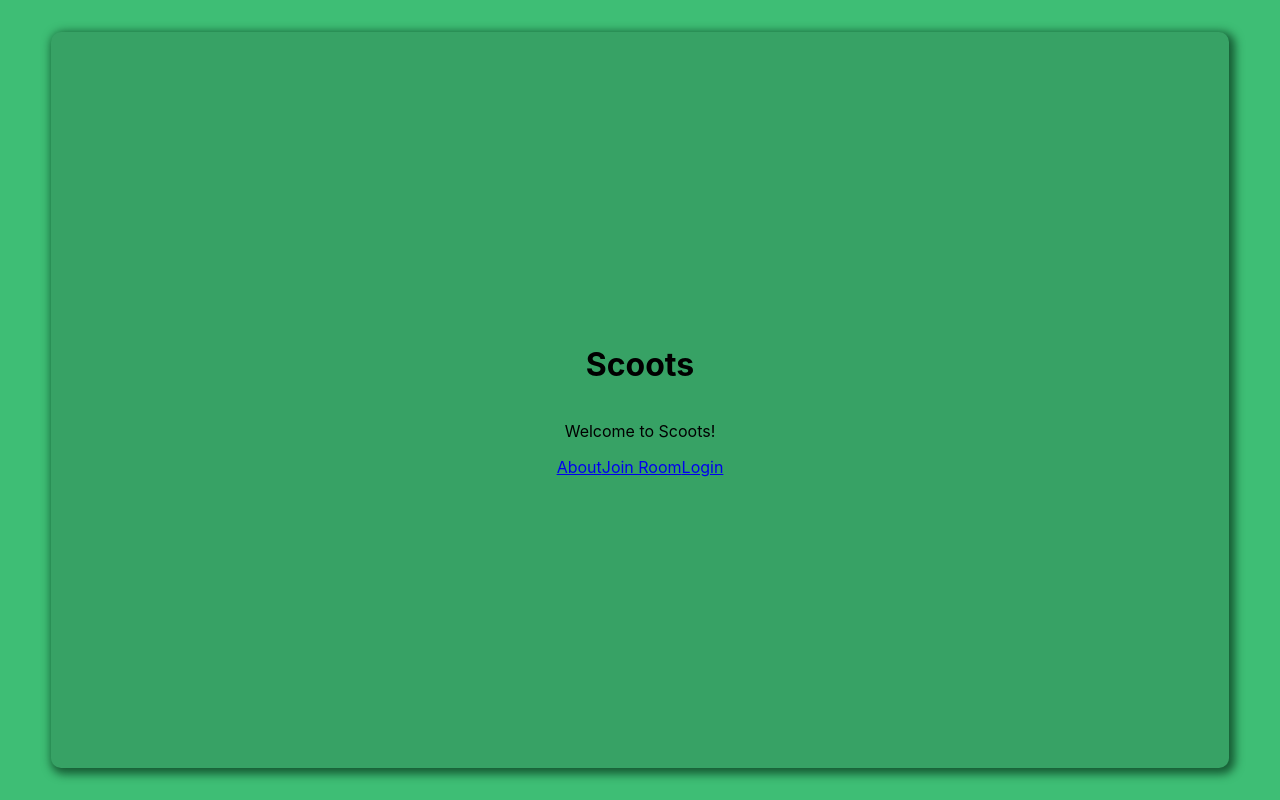
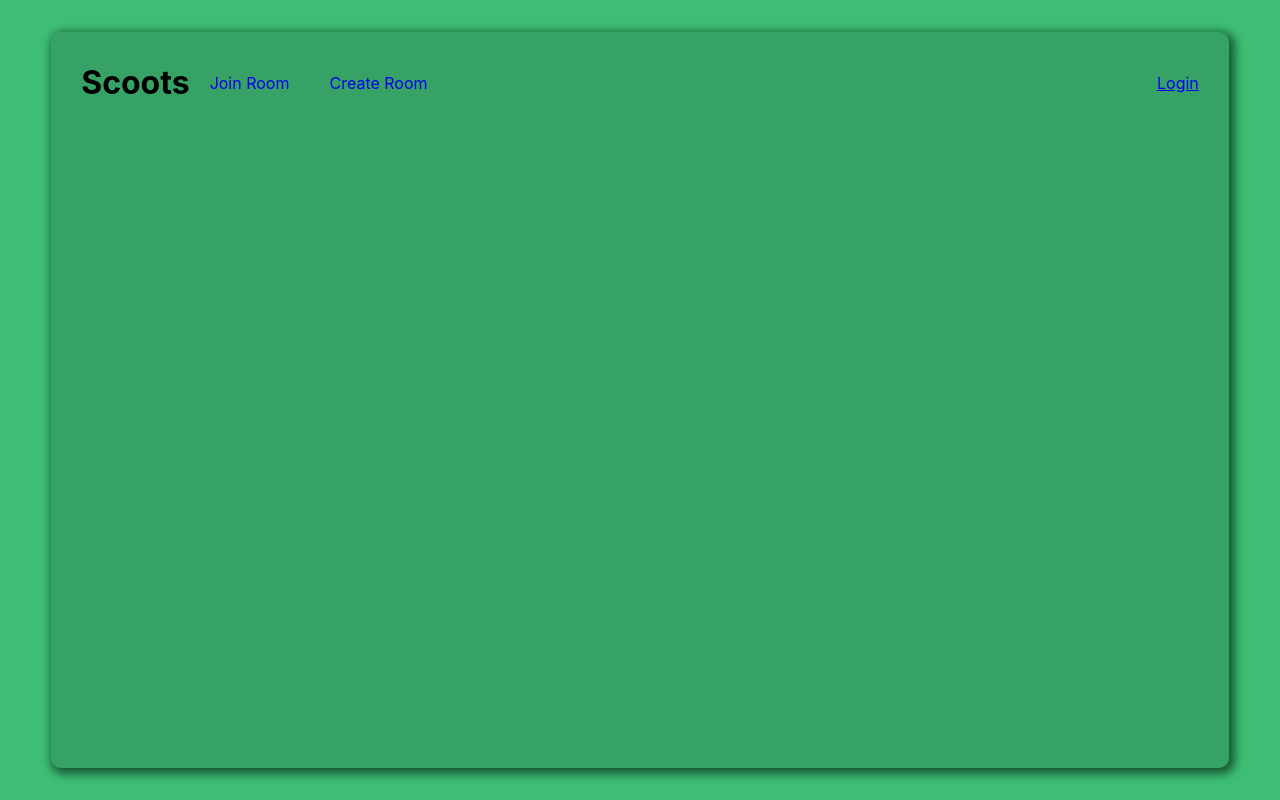
Before and after one commit to ricardomerlin/Scoots, a React (Create React App) app in the folder frontend/: page / in a window 1280 px wide. Built offline with nearby package versions, Linux system fonts and the light colour scheme.

Commit message:
pushing additional components

```diff
--- a/frontend/src/App.js
+++ b/frontend/src/App.js
@@ -2,6 +2,7 @@ import React, { useState, useEffect } from 'react';
 import { BrowserRouter as Router, Route, Link, Routes } from 'react-router-dom';
 import AboutPage from './AboutPage';
 import JoinRoom from './JoinRoom';
+import CreateRoom from './CreateRoom';
 import LoginScreen from './LoginScreen';
 import HomePage from './HomePage';
 import './styles/App.css';
@@ -23,6 +24,7 @@ function App() {
           <Route path="/HomePage" element={<HomePage loggedIn={loggedIn} selectRoute={selectRoute} routeSelected={routeSelected}/>} />
           <Route path="/AboutPage" element={<AboutPage />} />
           <Route path="/JoinRoom" element={<JoinRoom />} />
+          <Route path="/CreateRoom" element={<CreateRoom />} />
           <Route path="/LoginScreen" element={<LoginScreen />} />
         </Routes>
       </div>
--- /dev/null
+++ b/frontend/src/CreateRoom.js
@@ -0,0 +1,9 @@
+function CreateRoom () {
+    return (
+        <div className='component-container'>
+            <h1>Hello</h1>
+        </div>
+    );
+}
+
+export default CreateRoom;
--- a/frontend/src/HomePage.js
+++ b/frontend/src/HomePage.js
@@ -10,25 +10,25 @@ function HomePage({ loggedIn, selectRoute, routeSelected }) {
 
   return (
     <div className="component-container">
-      <h1>Scoots</h1>
-      <p>Welcome to Scoots!</p>
-      <nav>
-          {routeSelected ?
+      <div className='home-top-bar'>
+        <div className='home-top-bar-left'>
+          <h1>Scoots</h1>
+          <Link className='link-button' onClick={selectRouteFromApp} to='/JoinRoom'>Join Room</Link>
+          <Link className='link-button' onClick={selectRouteFromApp} to='/CreateRoom'>Create Room</Link>
+          {loggedIn ?
+          <Link className='link-button' to='/Profile'>Profile</Link>
+          :
           null
+          }
+        </div>
+        <div className='home-top-bar-right'>
+          {loggedIn ?
+          <Link to='/HomePage'>Logout</Link>
           :
-          <>
-              <Link onClick={selectRouteFromApp} to='/AboutPage'>About</Link>
-              <Link onClick={selectRouteFromApp} to='/JoinRoom'>Join Room</Link>
-          </>
+          <Link to='/LoginScreen'>Login</Link>
           }
-          <>
-            {loggedIn ?
-            <Link to='/HomePage'>Logout</Link>
-            :
-            <Link to='/LoginScreen'>Login</Link>
-            }
-          </>
-        </nav>
+        </div>
+      </div>
     </div>
   );
 }
--- a/frontend/src/LoginScreen.js
+++ b/frontend/src/LoginScreen.js
@@ -1,4 +1,5 @@
 import { useState, useEffect } from 'react';
+import './styles/LoginScreen.css';
 
 function LoginScreen () {
 
@@ -6,8 +7,11 @@ function LoginScreen () {
     const [password, setPassword] = useState('');
 
     return (
-        <div>
-            <h1>Login Screen</h1>
+        <div className='login-container'>
+            <h1>Username:</h1><input type='text' className='username-input' value={username} onChange={(e) => setUsername(e.target.value)}></input>
+            <h1>Password:</h1><input type='password' className='password-input' value={password} onChange={(e) => setPassword(e.target.value)}></input>
+            <button className='login-button'>Login</button>
+            <h1>Don't have an account? <a href='#' className='create-account-button'>Create one here!</a></h1>
         </div>
     )
 }
--- a/frontend/src/styles/App.css
+++ b/frontend/src/styles/App.css
@@ -11,8 +11,8 @@
 .component-container {
     display: flex;
     flex-direction: column;
-    align-items: center;
-    justify-content: center;
+    /* align-items: center; */
+    /* justify-content: center; */
     height: 92vh;
     width: 92vw;
     border-radius: 10px;
--- a/frontend/src/styles/HomePage.css
+++ b/frontend/src/styles/HomePage.css
@@ -0,0 +1,36 @@
+.link-button {
+    text-decoration: none;
+    margin: 10px;
+    padding: 10px;
+    text-align: center;
+}
+
+.home-top-bar {
+    display: flex;
+    flex-direction: row;
+    justify-content: space-between;
+    align-items: center;
+    top: 0;
+    left: 0;
+    margin: 10px;
+    margin-left: 30px;
+    margin-right: 30px;
+}
+
+.home-top-bar-left {
+    display: flex;
+    flex-direction: row;
+    justify-content: center;
+    align-items: center;
+    top: 0;
+    left: 0;
+}
+
+.home-top-bar-right {
+    display: flex;
+    flex-direction: row;
+    justify-content: space-between;
+    align-items: center;
+    top: 0;
+    right: 0;
+}
--- /dev/null
+++ b/frontend/src/styles/LoginScreen.css
@@ -0,0 +1,18 @@
+.login-container {
+    display: flex;
+    flex-direction: column;
+    align-items: center;
+    justify-content: center;
+    height: 100vh;
+    width: 100vw;
+    background-color: #3ebe75;
+}
+
+.create-account-button {
+    text-decoration: none;
+}
+
+.create-account-button:hover {
+    color: #246942;
+    text-decoration: underline;
+}
```
